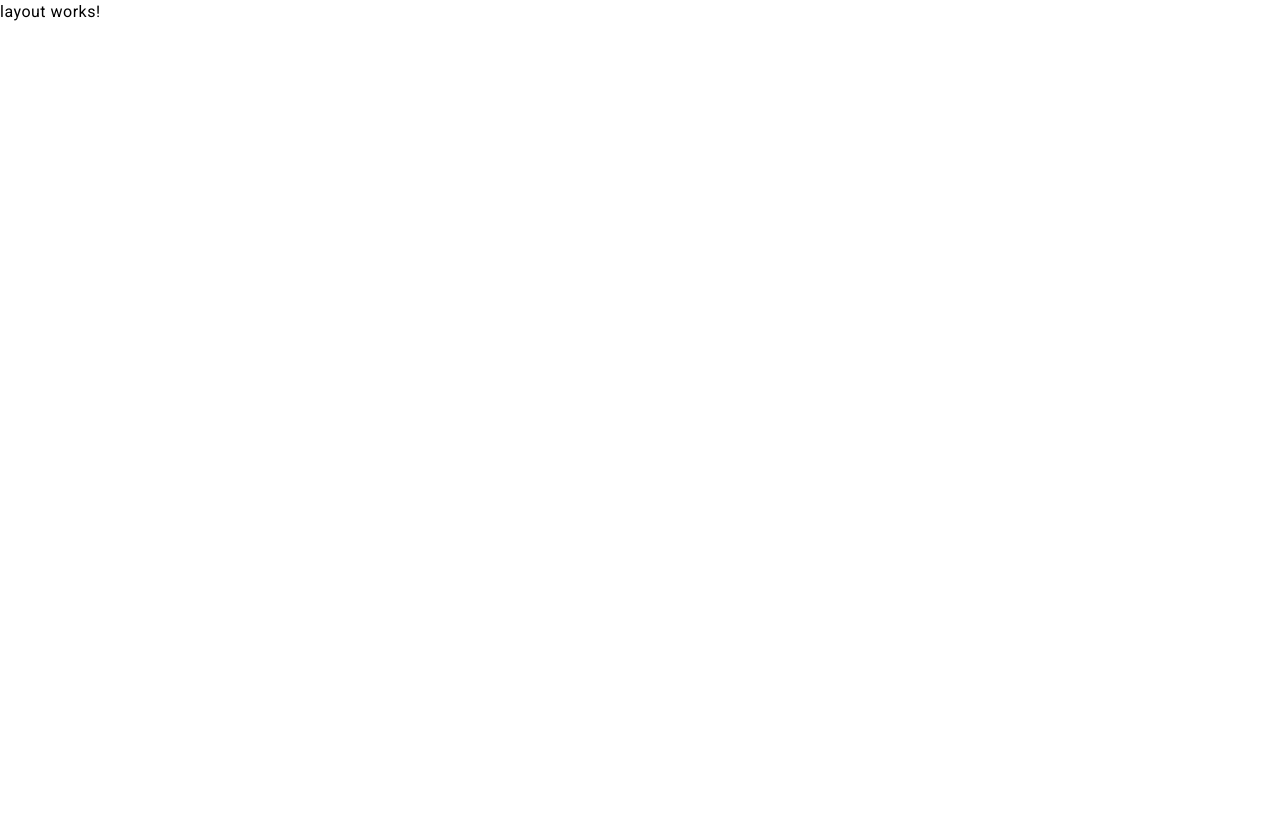
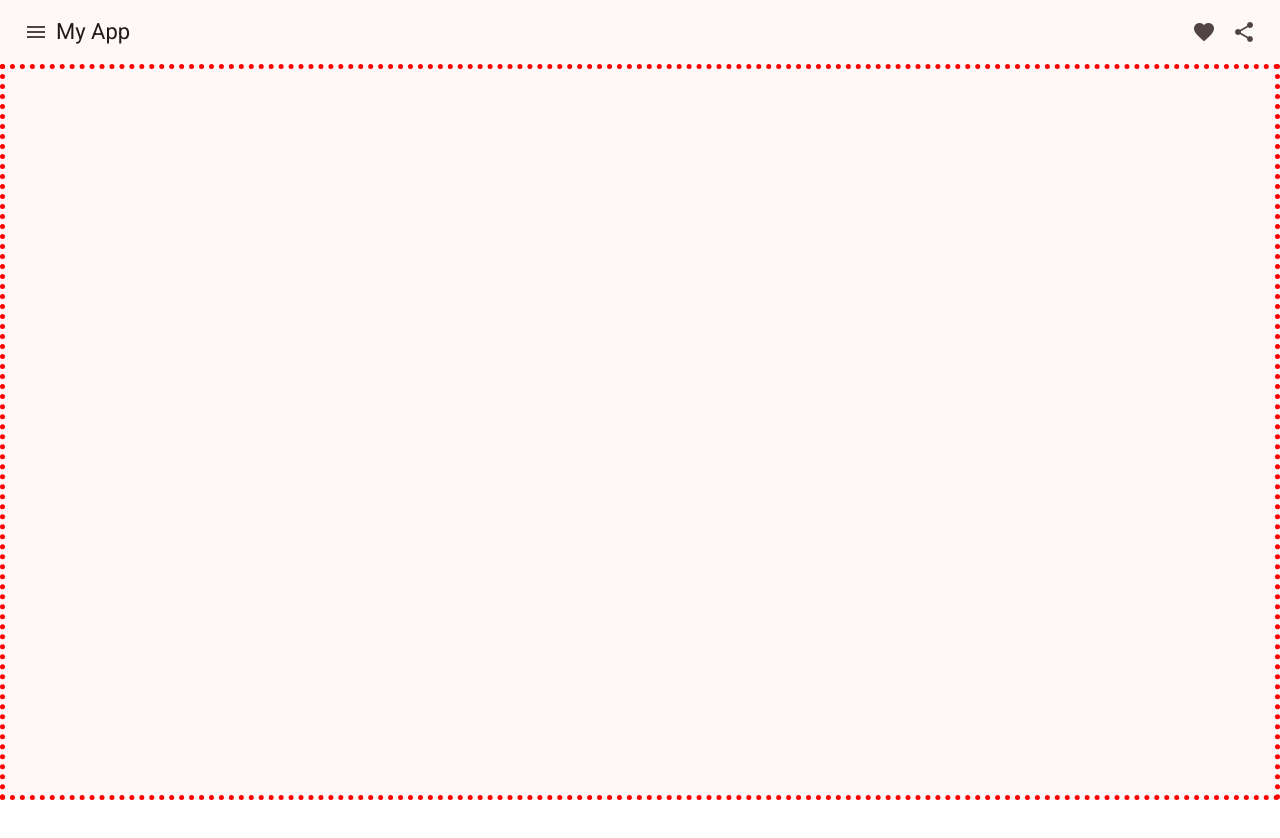
Before and after one commit to flavioalibeaj/Angular-Application, an Angular app: page / in a window 1280 px wide. Shown: the top 838 px of the page. Before the commit the page ends 800 px from the top, so only its background shows below. Built offline with nearby package versions, Linux system fonts and the light colour scheme.

Commit message:
fixed layout

```diff
--- /dev/null
+++ b/src/app/pages/home/model/i-side-navigation.ts
@@ -0,0 +1,4 @@
+export interface ISideNavigation {
+  path: string;
+  title: string;
+}
--- a/src/app/pages/home/pages/layout/layout.component.html
+++ b/src/app/pages/home/pages/layout/layout.component.html
@@ -1 +1,29 @@
-<p>layout works!</p>
+<mat-toolbar>
+  <button mat-icon-button (click)="drawer.toggle()">
+    <mat-icon>menu</mat-icon>
+  </button>
+  <span>My App</span>
+  <span class="example-spacer"></span>
+  <button mat-icon-button>
+    <mat-icon>favorite</mat-icon>
+  </button>
+  <button mat-icon-button>
+    <mat-icon>share</mat-icon>
+  </button>
+</mat-toolbar>
+
+<mat-sidenav-container class="example-container">
+  <mat-sidenav #drawer mode="over" position="start" role="navigation" [autoFocus]="false">
+    <mat-nav-list>
+      @for (nav of sideNavigation; track nav; let last = $last) {
+      <a mat-list-item [routerLink]="nav.path">{{nav.title}}</a>
+      @if (!last) {
+      <mat-divider></mat-divider>
+      }
+      }
+    </mat-nav-list>
+  </mat-sidenav>
+  <mat-sidenav-content>
+    <router-outlet />
+  </mat-sidenav-content>
+</mat-sidenav-container>
--- a/src/app/pages/home/pages/layout/layout.component.ts
+++ b/src/app/pages/home/pages/layout/layout.component.ts
@@ -1,12 +1,31 @@
 import { Component } from '@angular/core';
+import { MatToolbarModule } from '@angular/material/toolbar';
+import { MatSidenavModule } from '@angular/material/sidenav';
+import { MatIconModule } from '@angular/material/icon';
+import { MatButtonModule } from '@angular/material/button';
+import { MatListModule } from '@angular/material/list';
+import { RouterLink, RouterOutlet } from '@angular/router';
+import { ISideNavigation } from '../../model/i-side-navigation';
 
 @Component({
   selector: 'app-layout',
   standalone: true,
-  imports: [],
+  imports: [
+    MatToolbarModule,
+    MatIconModule,
+    MatButtonModule,
+    MatSidenavModule,
+    RouterOutlet,
+    MatListModule,
+    RouterLink,
+  ],
   templateUrl: './layout.component.html',
-  styleUrl: './layout.component.scss'
+  styleUrl: './layout.component.scss',
 })
 export class LayoutComponent {
-
+  readonly sideNavigation: ISideNavigation[] = [
+    { path: '', title: 'Home' },
+    { path: 'not-found', title: 'Not Found' },
+    { path: 'auth', title: 'Auth' },
+  ];
 }
--- a/src/styles.scss
+++ b/src/styles.scss
@@ -1,4 +1,51 @@
 /* You can add global styles to this file, and also import other style files */
 
-html, body { height: 100%; }
-body { margin: 0; font-family: Roboto, "Helvetica Neue", sans-serif; }
+html,
+body {
+  height: 100%;
+}
+
+body {
+  margin: 0;
+  padding: 0;
+  font-family: Roboto, "Helvetica Neue", sans-serif;
+  box-sizing: border-box;
+  overflow: hidden;
+}
+
+.example-spacer {
+  flex: 1 1 auto;
+}
+
+// html,
+// body {
+//   height: 100%;
+//   margin: 0;
+//   padding: 0;
+//   overflow: hidden;
+// }
+
+mat-toolbar {
+  position: fixed;
+  top: 0;
+  left: 0;
+  right: 0;
+  z-index: 2; /* Ensure toolbar stays on top */
+}
+
+.example-container {
+  // width: 100vw;
+  width: 100%; /* Ensure full width of the viewport */
+  height: calc(100vh - 64px); /* Adjust height to subtract the toolbar height */
+  //   height: 100vh; /* Ensure full height of the viewport */
+  box-sizing: border-box;
+  overflow: hidden;
+  // overflow: hidden;
+  margin-top: 64px; /* Adjust margin to account for toolbar height */
+  border: 5px dotted red;
+}
+
+mat-sidenav-content {
+  // height: 100%;
+  // overflow: auto; /* Enable scrolling for the content area if needed */
+}
```
